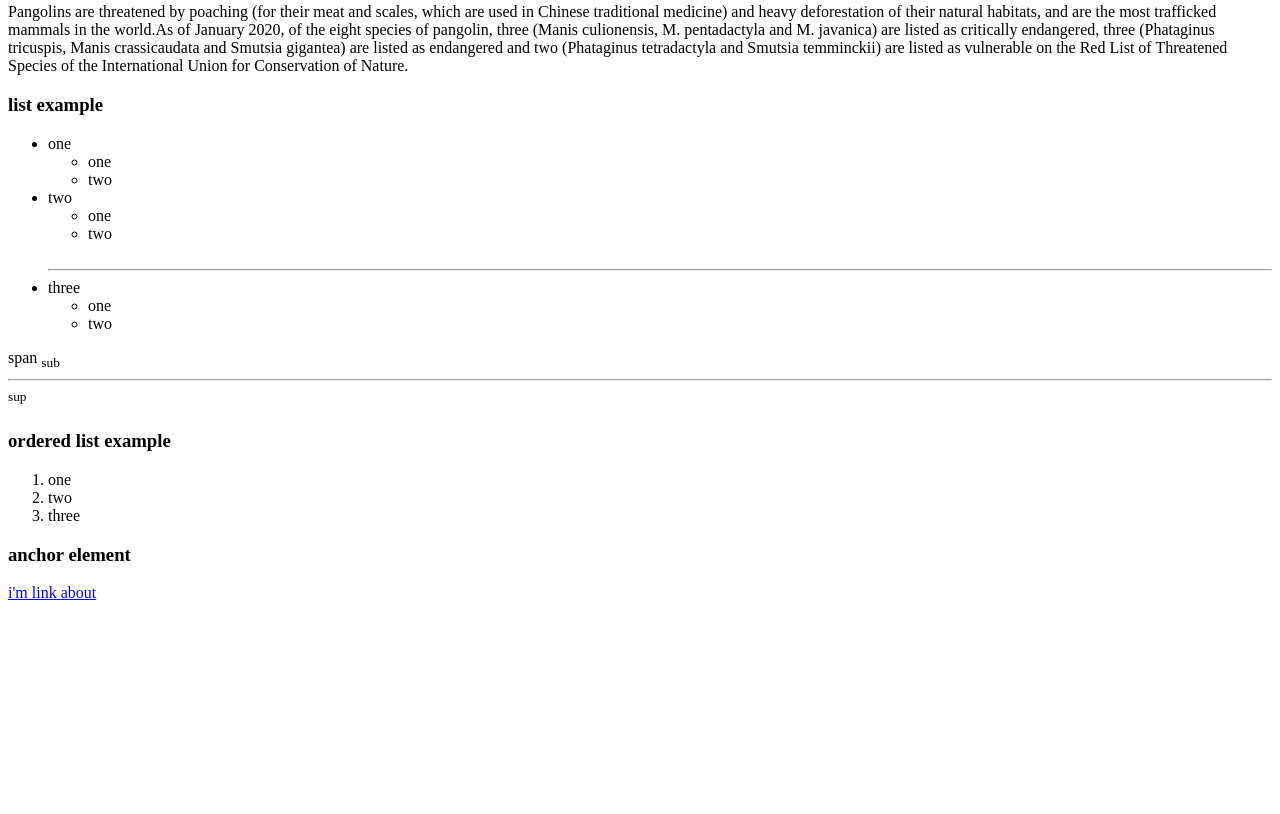
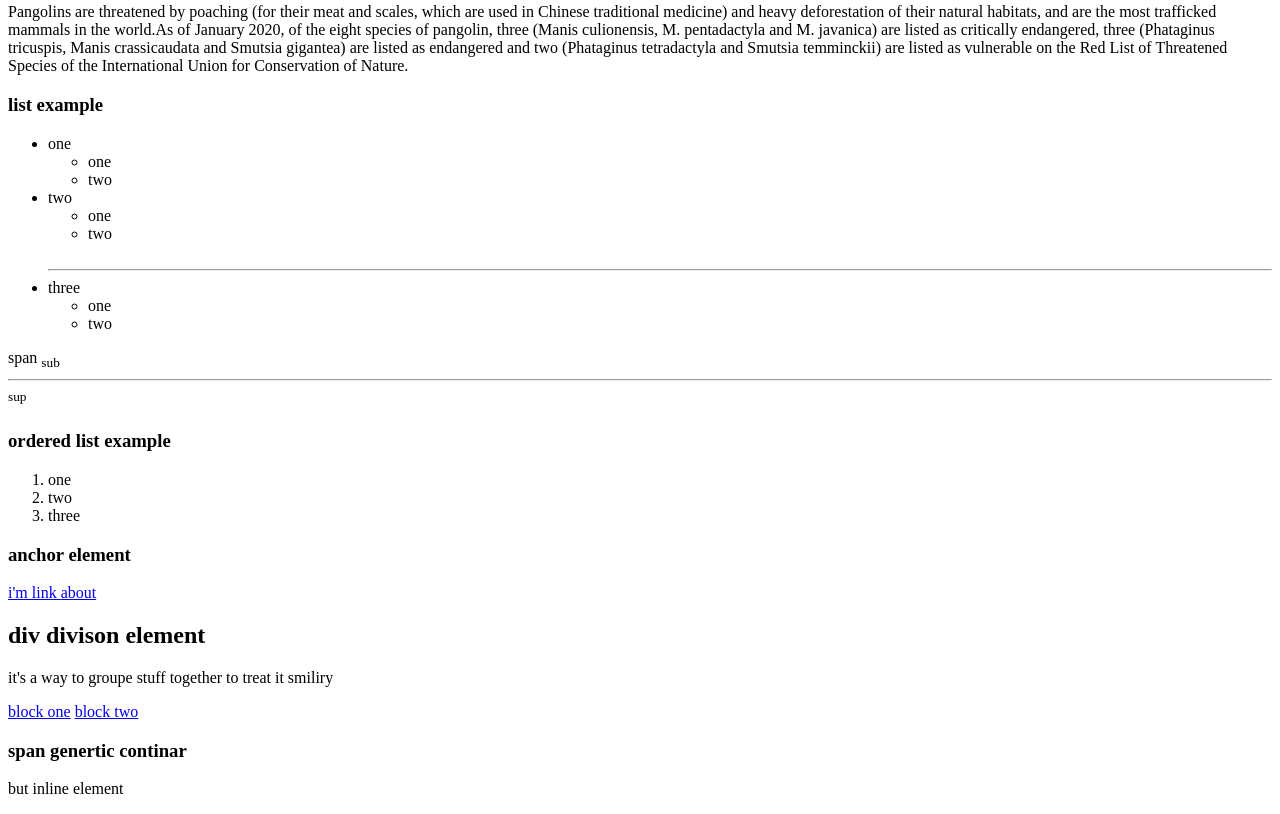
Before and after one commit to zoro9483/Bootcamp2021, a plain HTML site: page index.html in a window 1280 px wide. Shown: the part 399-1213 px from the top of the page. Before the commit the page ends 1009 px from the top, so only its background shows below. Drawn offline with Linux system fonts and the light colour scheme.

Commit message:
span and div

```diff
--- a/index.html
+++ b/index.html
@@ -96,6 +96,17 @@
 
   <span>
 
+    <h2>div divison element</h2>
+    <p>it's a way to groupe stuff together to treat it smiliry </p>
+    <div>
+      <a href="www.facebook.com">block one</a>
+      <a href="www.facebook.com">block two</a>
+    </div>
+
+    <h3>span genertic continar </h3>
+    <p>but inline element </p>
+
+
 </body>
 
 </html>
```
